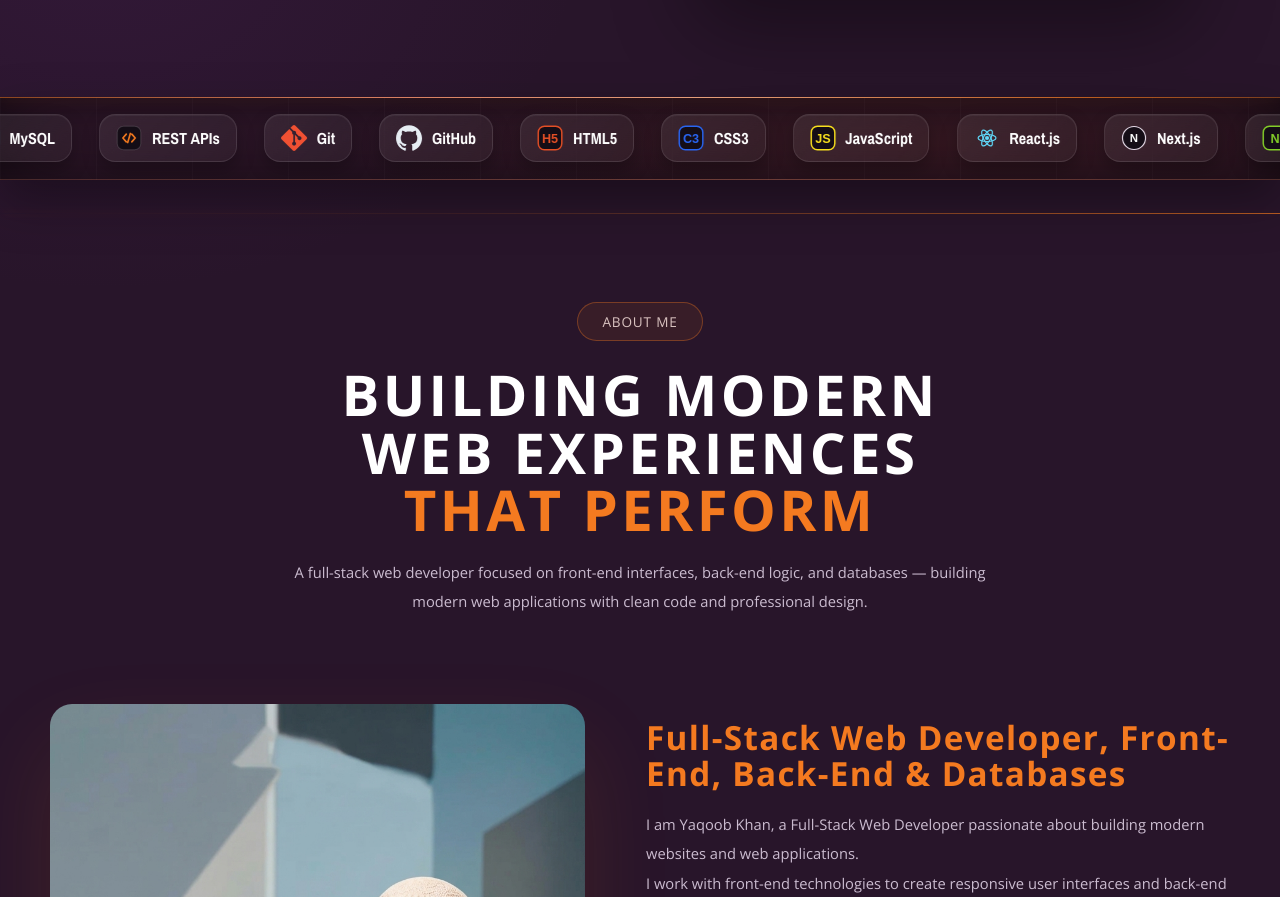
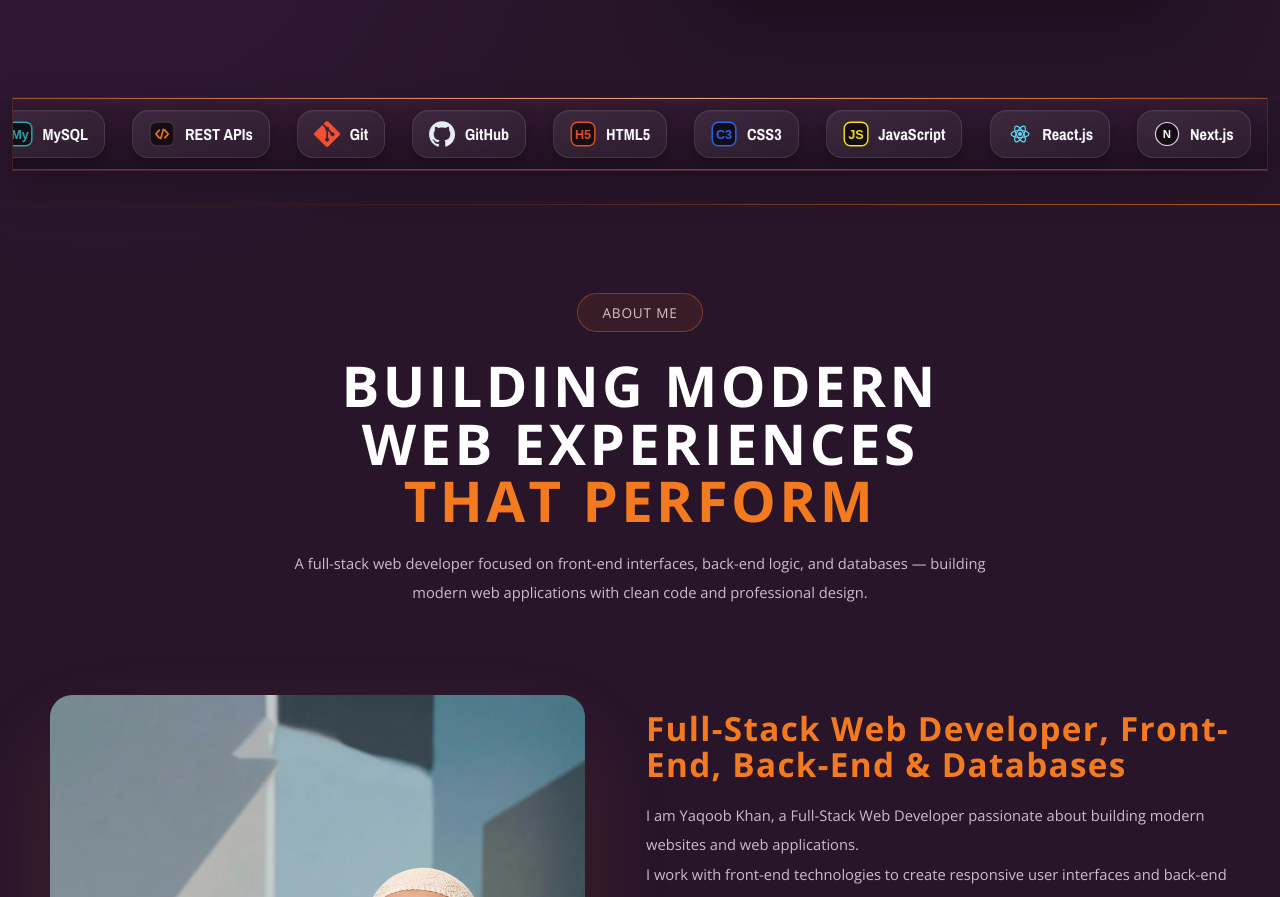
Before and after one commit to yaqoobkhan3500/Yaqoob-portfolio-, a Next.js app: page / in a window 1280 px wide. Shown: the part 896-1793 px from the top of the page. Built offline with nearby package versions, Linux system fonts and the light colour scheme.

Commit message:
Update tools marquee to tools-marquee-shell design

```diff
--- a/app/globals.css
+++ b/app/globals.css
@@ -552,21 +552,30 @@ body{background:radial-gradient(900px 520px at 72% 88%,rgba(160,65,30,.26),trans
 @keyframes ticker-scroll{to{transform:translateX(-50%)}}
 @media(prefers-reduced-motion:reduce){.ticker-track{animation:none}.ticker-item{transition:none}}
 
-/* ===== v8: tools strip (matches ABC.mp4 reference) ===== */
+/* ===== v8: tools strip — tools-marquee-shell design ===== */
 .ticker{position:relative;width:100%;margin:2.6rem 0 0;padding:0;overflow:visible;background:none;border:0}
 .ticker:before,.ticker:after{content:none}
 .ticker-scroll{
   position:relative;
+  width:min(1600px,100% - 24px);
+  min-height:74px;
+  margin:0 auto;
+  padding:12px 20px;
+  border:1px solid rgba(243,114,33,.16);
+  border-radius:0;
+  isolation:isolate;
   overflow:hidden;
-  padding:1.1rem 0;
-  background-color:#271423;
-  background-image:
-    radial-gradient(ellipse 62% 150% at 72% 55%,rgba(152,52,38,.16),transparent 74%),
-    radial-gradient(ellipse 55% 150% at 16% 45%,rgba(96,40,84,.14),transparent 74%),
-    linear-gradient(rgba(255,255,255,.03) 1px,transparent 1px),
-    linear-gradient(90deg,rgba(255,255,255,.03) 1px,transparent 1px);
-  background-size:auto,auto,96px 96px,96px 96px;
-  box-shadow:inset 0 0 70px rgba(0,0,0,.5),0 20px 50px rgba(0,0,0,.34);
+  backdrop-filter:blur(18px);
+  -webkit-backdrop-filter:blur(18px);
+  background:
+    linear-gradient(rgba(50,26,52,.94),rgba(32,16,32,.98)),
+    radial-gradient(circle at 30% 50%,rgba(243,114,33,.16),transparent 24rem),
+    radial-gradient(circle at 75% 50%,rgba(59,31,59,.28),transparent 24rem),
+    rgba(32,16,32,.98);
+  box-shadow:
+    rgba(0,0,0,.24) 0 18px 40px,
+    rgba(255,255,255,.05) 0 1px inset,
+    rgba(243,114,33,.12) 0 -1px inset;
   scrollbar-width:none;
   -ms-overflow-style:none;
   -webkit-overflow-scrolling:touch;
```
